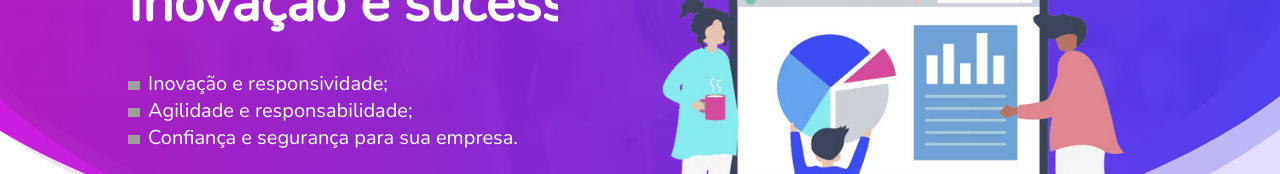
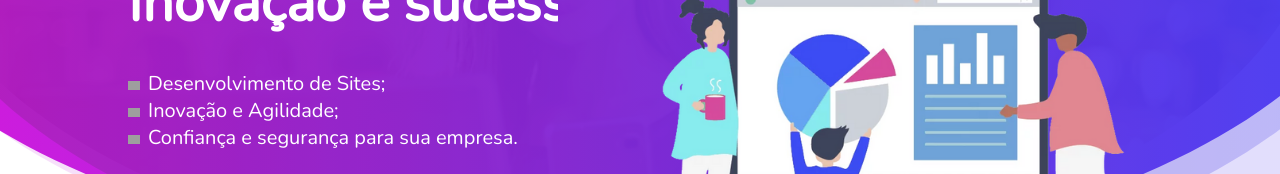
Before and after one commit to ijcodetecnologia/IJCode, a Next.js app: page / in a window 1280 px wide. Shown: the part 297-471 px from the top of the page. Built offline with nearby package versions, Linux system fonts and the light colour scheme; grey boxes are pictures that could not be loaded.

Commit message:
alterado texto banner

```diff
--- a/src/app/layout.js
+++ b/src/app/layout.js
@@ -17,7 +17,6 @@ export default function RootLayout({ children }) {
         />
         <link rel="shortcut icon" href="./img/logo.png" type="image/x-icon"></link>
         <link rel="icon" href="./app/favicon.ico" type="image/x-icon"></link>
-        <title>IJCode - Tecnologia</title>
       </head>
       <body>{children}</body>
     </html>
--- a/src/components/Sections/banner/Banner.js
+++ b/src/components/Sections/banner/Banner.js
@@ -12,11 +12,11 @@ const Banner = () => {
           <ul className={styles.iconbanner}>
             <li>
               <img src="./img/icons/ok.svg" alt="" />
-              Inovação e responsividade;
+              Desenvolvimento de Sites;
             </li>
             <li>
               <img src="./img/icons/ok.svg" alt="" />
-              Agilidade e responsabilidade;
+              Inovação e Agilidade;
             </li>
             <li>
               <img src="./img/icons/ok.svg" alt="" />
```
